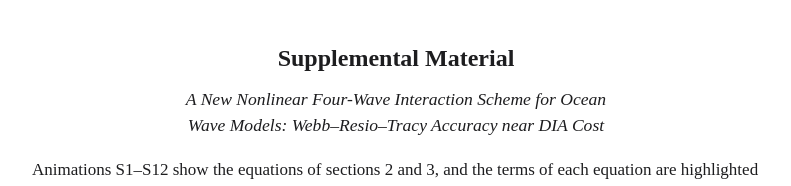
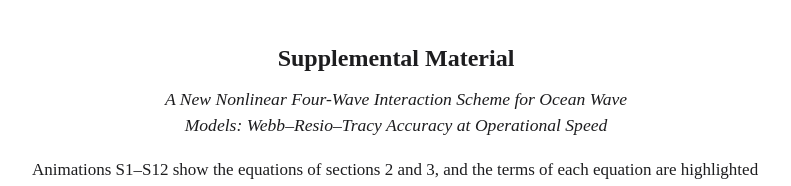
Before and after one commit to Jialunx/WW3-SWRT, a plain HTML site: page index.html in a window 1280 px wide. Shown: the top 186 px of the page, without its empty margins (244-1035 px from the left). Drawn offline with Linux system fonts and the light colour scheme; animation ran at ten frames a second; a web font is replaced by a local one.

Commit message:
Paper title: 'Webb–Resio–Tracy Accuracy at Operational Speed' (was 'near DIA Cost'), as in the manuscript

```diff
--- a/index.html
+++ b/index.html
@@ -127,7 +127,7 @@ figcaption b{font-weight:700}
 <div class="wrap">
 <header>
   <h1>Supplemental Material</h1>
-  <p class="ptitle">A New Nonlinear Four-Wave Interaction Scheme for Ocean Wave Models: Webb–Resio–Tracy Accuracy near DIA Cost</p>
+  <p class="ptitle">A New Nonlinear Four-Wave Interaction Scheme for Ocean Wave Models: Webb–Resio–Tracy Accuracy at Operational Speed</p>
   <p class="intro">Animations S1–S12 show the equations of sections 2 and 3, and the terms of each equation are highlighted while its animation shows them. The geometry is computed for deep water on the spectral grid of the paper with 40 frequencies and 24 directions.</p>
 </header>
 
```
